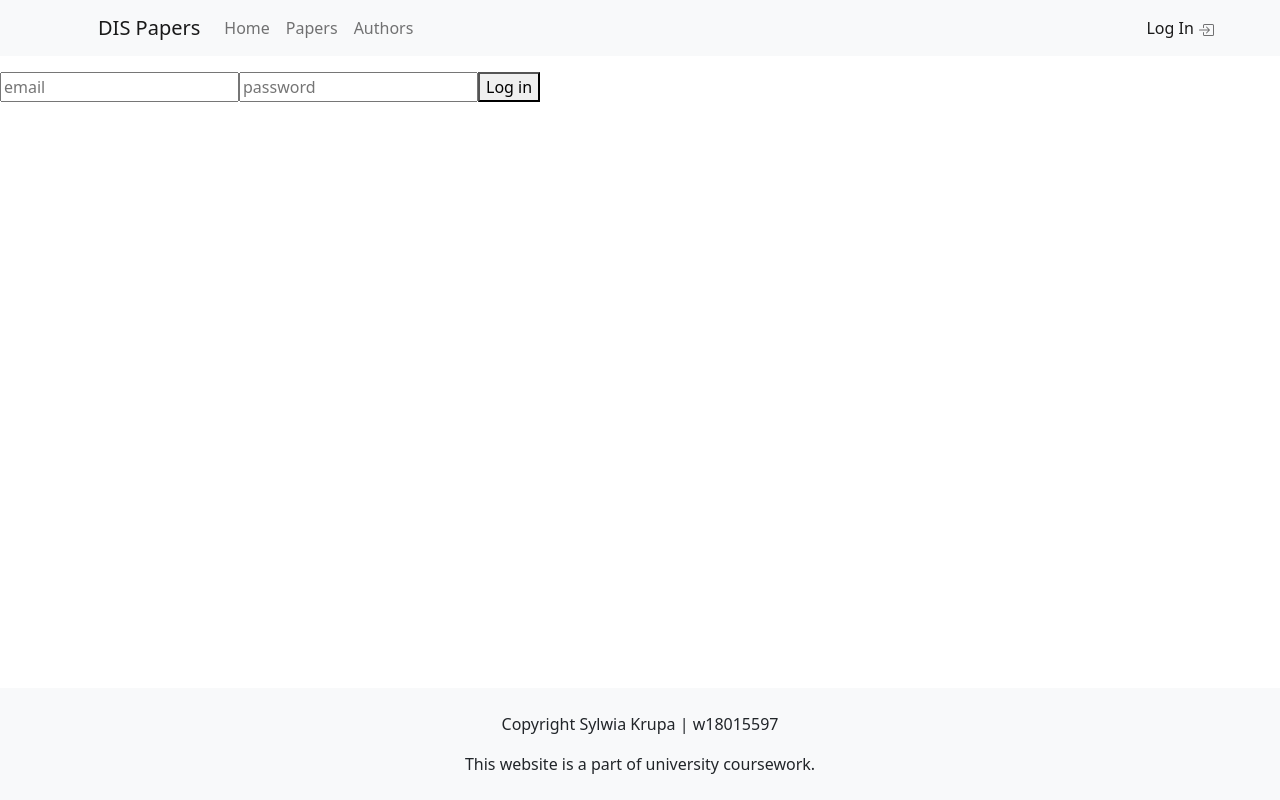
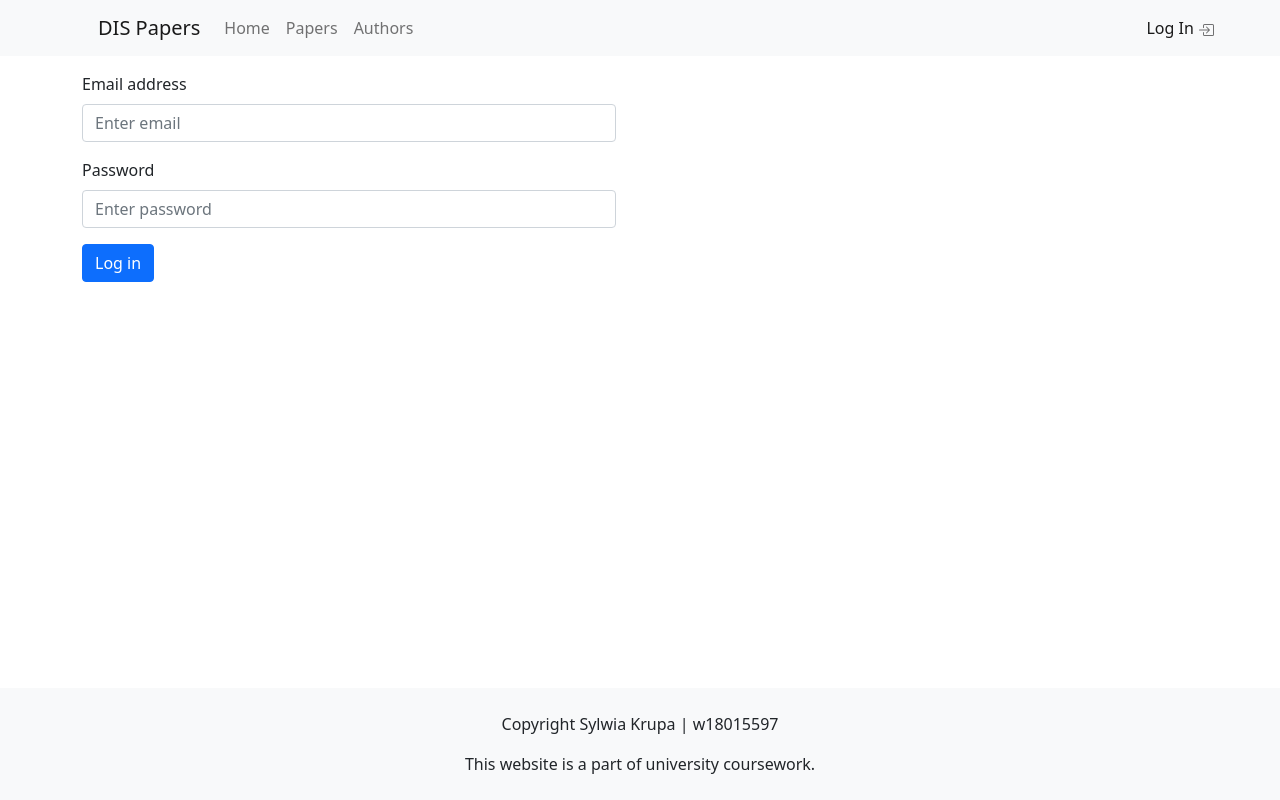
Before and after one commit to ypresion/DIS-Client, a React (Create React App) app: page /kf6012/coursework/part2/login in a window 1280 px wide. Built offline with nearby package versions, Linux system fonts and the light colour scheme.

Commit message:
Add extra comments

```diff
--- a/src/GlobalStateProvider.js
+++ b/src/GlobalStateProvider.js
@@ -9,6 +9,8 @@ import React from "react"
 
 let initialGlobalState;
 
+//Global state gets initialized again on refresh - to persist it on
+//page reload it needs to be populated from local storage.
 if (localStorage.getItem('authToken') !== null) {
   initialGlobalState = {
     authorised: true,
@@ -21,6 +23,7 @@ if (localStorage.getItem('authToken') !== null) {
   }
 }
 
+//React Context allows for creating global state available to children components
 export const GlobalStateContext = React.createContext({
   state: initialGlobalState,
   dispatch: () => null
--- a/src/components/Authors.js
+++ b/src/components/Authors.js
@@ -18,16 +18,19 @@ class Authors extends React.Component {
     }
 
     render() {
+        //Handle no data returned
         let noData = ""
         if (this.state.results.length === 0) {
             noData = <p>No author data available.</p>
         }
 
+        //Handle search
         let filteredResults = this.state.results;
         if ((filteredResults.length > 0) && (this.props.search !== undefined)) {
             filteredResults = this.state.results.filter(this.filterSearch);
         }
 
+        //Add pagination - display 10 author components per page
         let buttons = ""
         if (this.props.page !== undefined) {
             const pageSize = 10
@@ -55,6 +58,7 @@ class Authors extends React.Component {
         )
     }
 
+    //Fetch author data
     componentDidMount() {
         const url = "http://unn-w18015597.newnumyspace.co.uk/kf6012/coursework/part1/api/authors"
 
--- a/src/components/Login.js
+++ b/src/components/Login.js
@@ -1,4 +1,6 @@
 import React from 'react';
+import { Form, Button, Container, Row } from "react-bootstrap";
+
 
 /**
  * A login component.
@@ -11,21 +13,31 @@ class Login extends React.Component {
 
   render() {
     return (
-    <div>
-       <input
-         type='text'
-         placeholder='email'
+      <Container className="justify-content-center">
+        <Row className="my-3 col-12 col-md-6">
+          <Form className="">
+            <Form.Group className="mb-3" controlId="formBasicEmail">
+              <Form.Label>Email address</Form.Label>
+              <Form.Control
+                type='email'
+                placeholder='Enter email'
                 value={this.props.email}
                 onChange={this.props.handleEmail}
               />
-       <input
+            </Form.Group>
+            <Form.Group className="mb-3" controlId="formBasicEmail">
+            <Form.Label>Password</Form.Label>
+              <Form.Control
                 type='password'
-         placeholder='password'
+                placeholder='Enter password'
                 value={this.props.password}
                 onChange={this.props.handlePassword}
               />
-      <button onClick={this.props.handleLoginClick}>Log in</button>
-    </div>
+            </Form.Group>
+            <Button variant='primary' onClick={this.props.handleLoginClick}>Log in</Button>
+          </Form>
+        </Row>
+      </Container>
     );
   }
 }
--- a/src/components/NavBar.js
+++ b/src/components/NavBar.js
@@ -20,6 +20,7 @@ const NavBar = () => {
   const [state, dispatch] = React.useContext(GlobalStateContext);
   let navigate = useNavigate();
 
+  //Update global state and local storage on logout
   const handleLogoutClick = () => {
     dispatch({ authorised: false })
     dispatch({ readingList: [] })
@@ -48,7 +49,7 @@ const NavBar = () => {
     <Nav.Link as="li"><Link to="readinglist">Reading List</Link></Nav.Link>
   )
 
-
+  //Display different NavBar elements depending on authorization status
   return (
     <Navbar bg="light" expand="lg" as="ul">
       <Container>
--- a/src/components/Paper.js
+++ b/src/components/Paper.js
@@ -16,6 +16,7 @@ const Paper = (props) => {
 
     const [state, dispatch] = React.useContext(GlobalStateContext);
 
+    //Add new paper to the reading list
     const addToReadingList = () => {
         let url = "http://unn-w18015597.newnumyspace.co.uk/kf6012/coursework/part1/api/readinglist"
 
@@ -41,6 +42,7 @@ const Paper = (props) => {
             });
     }
 
+    //Remove item from the reading list
     const removeFromReadingList = () => {
         let url = "http://unn-w18015597.newnumyspace.co.uk/kf6012/coursework/part1/api/readinglist"
 
@@ -83,14 +85,16 @@ const Paper = (props) => {
         localStorage.setItem('readingList', JSON.stringify(filtered))
     }
 
+    //Check whether the paper given is on the reading list
     const isOnReadingList = (paper) => {
-        console.log(state)
         return state.readingList.some((item) => { return item.paper_id === paper.paper_id; })
     }
 
     const add = <Button onClick={addToReadingList} variant="primary">Add to Reading List</Button>;
     const remove = <Button onClick={removeFromReadingList} variant="danger">Remove from Reading List</Button>;
 
+    //Render a paper element with additional buttons for adding or deleting it
+    //from reading list if the user is logged in.
     return (
         <Container className="px-5">
             <Accordion defaultActiveKey="0">
--- a/src/components/Papers.js
+++ b/src/components/Papers.js
@@ -20,13 +20,14 @@ class Papers extends React.Component {
     }
 
     render() {
+        //Handle no data returned
         let noData = ""
         if (this.state.results.length === 0) {
             noData = <p>No papers data available.</p>
         }
 
+        //Handle search and filter by award
         let filteredResults = this.state.results;
-
         if ((this.props.award !== undefined)) {
             filteredResults = filteredResults.filter(this.filterByAward);
         }
@@ -34,6 +35,7 @@ class Papers extends React.Component {
             filteredResults = filteredResults.filter(this.filterSearch);
         }
 
+        //Add pagination - display 10 paper components per page
         let buttons = ""
         if (this.props.page !== undefined) {
             const pageSize = 10
@@ -65,6 +67,7 @@ class Papers extends React.Component {
         this.fetchPapers();
     }
 
+    //Fetch papers based on props provided
     fetchPapers = () => {
         let url;
         if (this.props.randomPaper) {
--- a/src/components/ReadingList.js
+++ b/src/components/ReadingList.js
@@ -24,7 +24,7 @@ class ReadingList extends React.Component {
     }
 
     render() {
-        console.log(this.state.readingList)
+        //Only render papers on the reading list
         let filteredResults = this.state.papers.filter((paper) => (this.onReadingList(paper.paper_id)));
         return (
             <div>
@@ -40,6 +40,7 @@ class ReadingList extends React.Component {
         return this.props.papers.some((item) => { return item.paper_id === paper_id; })
     }
 
+    //Fetch all paper data
     fetchAllPapers() {
         let url = "http://unn-w18015597.newnumyspace.co.uk/kf6012/coursework/part1/api/papers"
         fetch(url)
--- a/src/components/ReadingListPage.js
+++ b/src/components/ReadingListPage.js
@@ -14,6 +14,7 @@ const ReadingListPage = () => {
 
     const [state, dispatch] = React.useContext(GlobalStateContext);
 
+    //Only return the reading list to authorized users
     const readingList = <ReadingList papers={state.readingList} />;
     const unauthorised = <h2>Not authorised! Please log in to access this page.</h2>;
 
```
Also changed, not shown: 1 other file (tests, documents, lock files or other folders). Lines whose indentation alone changed are shown as unchanged.
